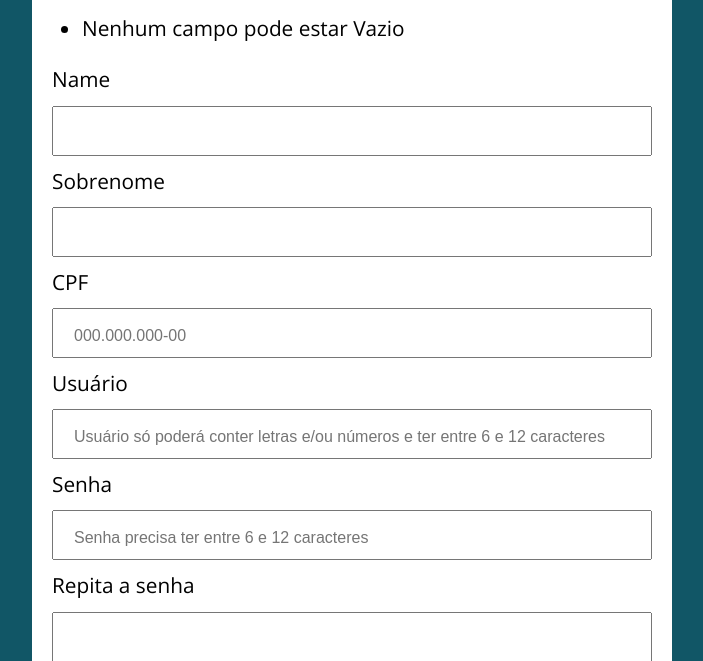
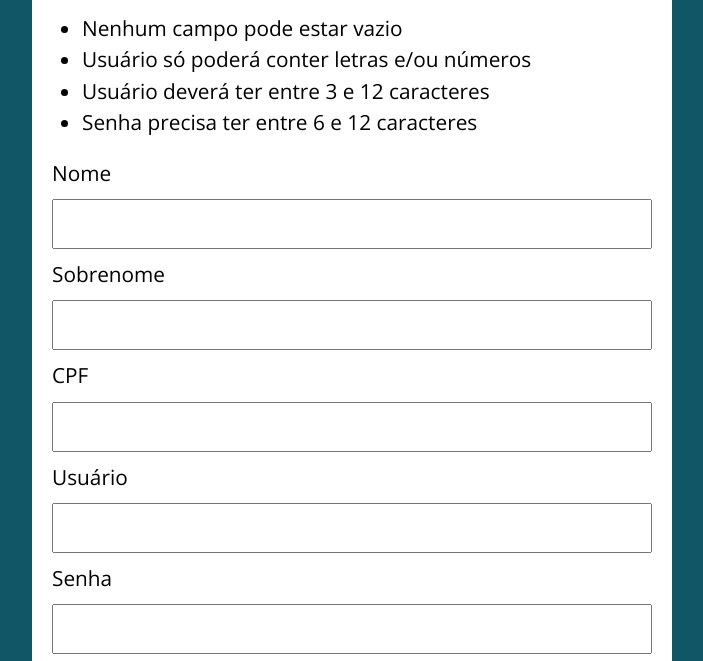
Before and after one commit to AugustoTG/curso-JS, a plain HTML site: page 05 classes e programacao orientada/Validação de form/index.html in a window 1280 px wide. Shown: the part 108-769 px from the top of the page, without its empty margins (288-991 px from the left). Drawn offline with nearby package versions, Linux system fonts and the light colour scheme.

Commit message:
Update index.html

```diff
--- a/05 classes e programacao orientada/Validação de form/index.html
+++ b/05 classes e programacao orientada/Validação de form/index.html
@@ -8,30 +8,35 @@
     <link rel="stylesheet" href="assets/css/style.css">
 </head>
 <body>
-    <main>
+
     <section class="container">
       <h1>Formulário de cadastro</h1>
       <ul>
-                <li>Nenhum campo pode estar Vazio</li>
+        <li>Nenhum campo pode estar vazio</li>
+        <li>Usuário só poderá conter letras e/ou números</li>
+        <li>Usuário deverá ter entre 3 e 12 caracteres</li>
+        <li>Senha precisa ter entre 6 e 12 caracteres</li>
       </ul>
-            <form action="/" method="post" class="formulario">
-                <label for="name">Name</label>
-                <input type="text" name="name" id="name" class="validar">
-                <label for="sobrenome">Sobrenome</label>
-                <input type="text" name="sobrenome" id="sobrenome" class="validar">
-                <label for="cpf">CPF</label>
-                <input type="text" name="cpf" id="cpf" placeholder="000.000.000-00" class="validar">
-                <label for="username">Usuário</label>
-                <input placeholder="Usuário só poderá conter letras e/ou números e ter entre 6 e 12 caracteres" type="text" name="usarname" id="username" class="validar">
-                <label for="password">Senha</label>
-                <input type="password" name="password" id="password" placeholder="Senha precisa ter entre 6 e 12 caracteres" class="validar">
-                <label for="password2">Repita a senha</label>
-                <input type="password" name="password2" id="password2" class="validar">
+
+      <form action="/" method="POST" class='formulario'>
+        <label>Nome</label>
+        <input type="text" class="nome validar">
+        <label>Sobrenome</label>
+        <input type="text" class="sobrenome validar">
+        <label>CPF</label>
+        <input type="text" class="cpf validar">
+        <label>Usuário</label>
+        <input type="text" class="usuario validar">
+        <label>Senha</label>
+        <input type="password" class="senha validar">
+        <label>Repetir Senha</label>
+        <input type="password" class="repetir-senha validar">
         <button type="submit">Enviar</button>
       </form>
     </section>
 
-    </main>
-    <script src="assets/js/main.js"></script>
+    <script src="./assets/js/validaCPF.js"></script>
+    <script src="./assets/js/main.js"></script>
   </body>
+
 </html>
```
Lines whose indentation alone changed are shown as unchanged.
